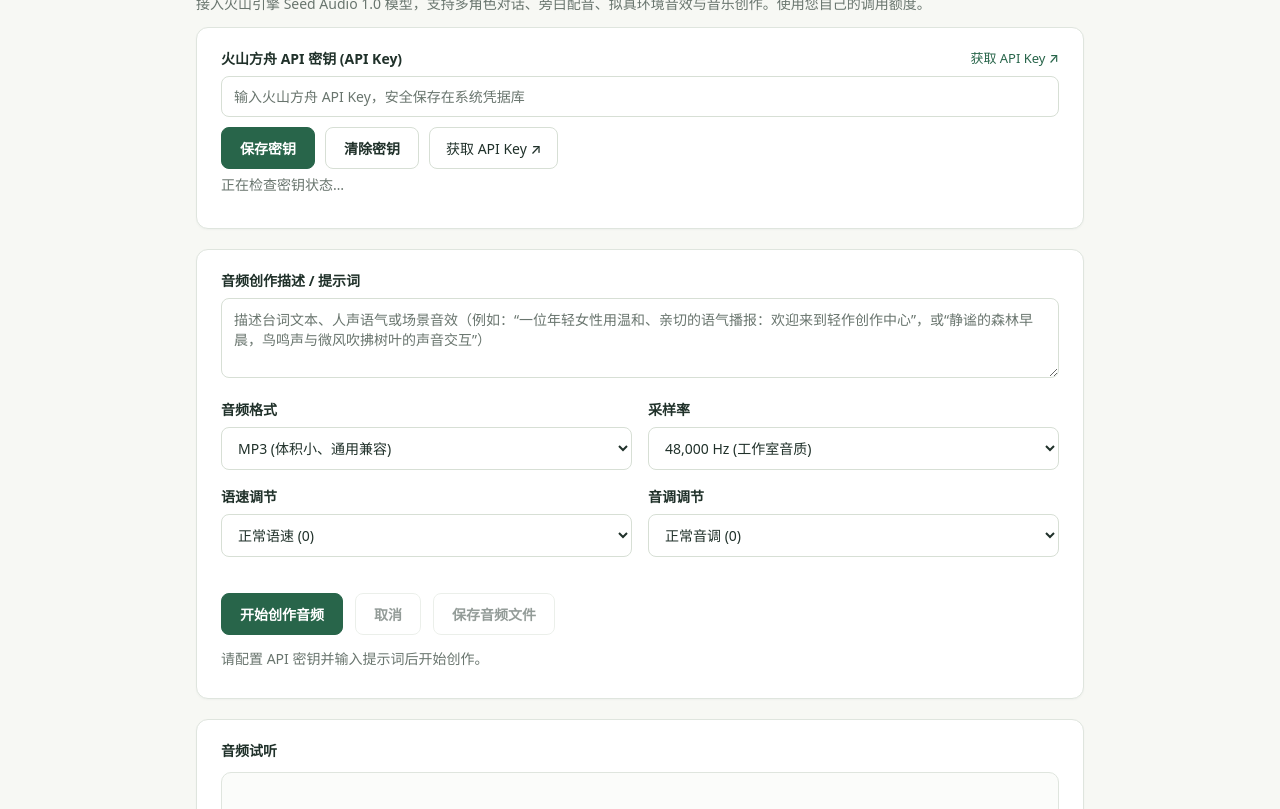
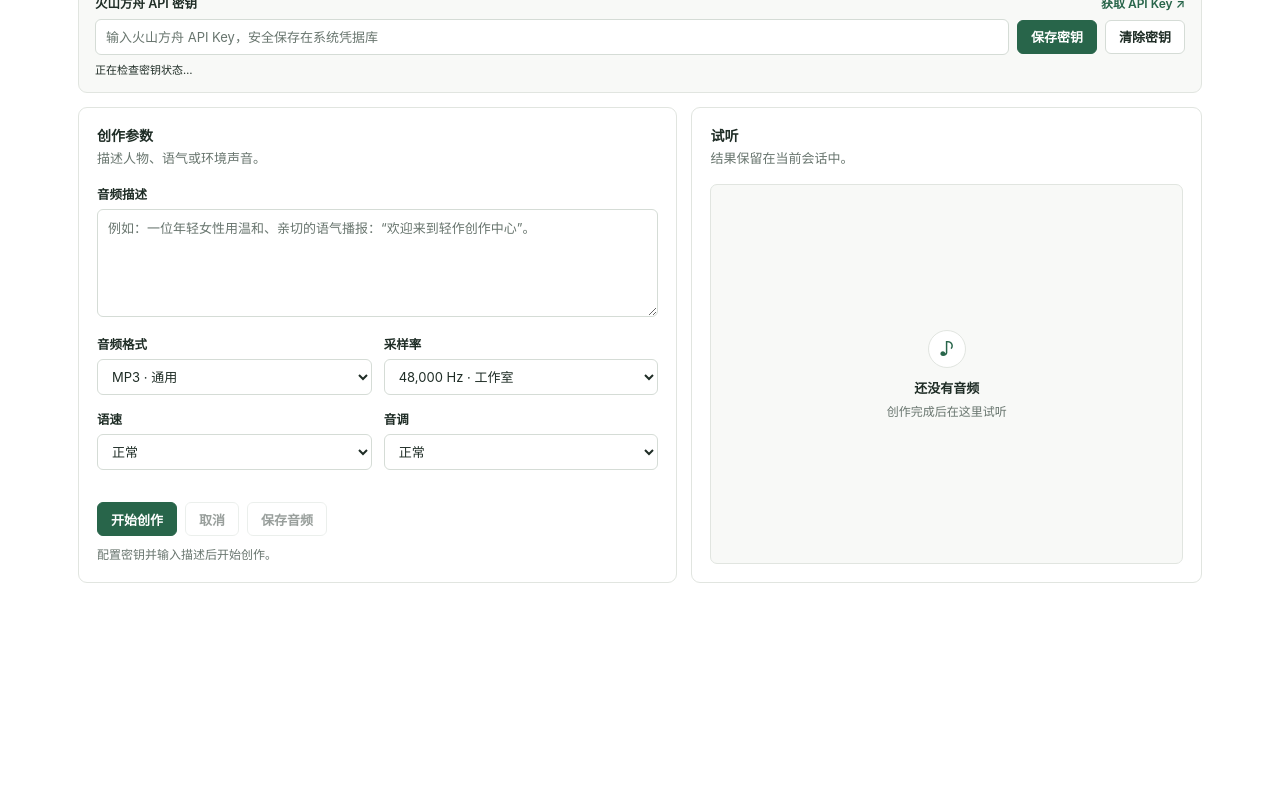
Before and after one commit to ZhiPenTu/qingzuo-plugin-seed-audio, a website with bundled scripts: page ui/index.html in a window 1280 px wide. Shown: the part 120-929 px from the top of the page. After the commit the page ends 800 px from the top, so only its background shows below. Built offline with nearby package versions, Linux system fonts and the light colour scheme.

Commit message:
style: 重新设计工具界面并收紧视觉密度 (#3)

```diff
--- a/package.json
+++ b/package.json
@@ -1,6 +1,6 @@
 {
   "name": "@commerce/plugin-seed-audio",
-  "version": "0.1.2",
+  "version": "0.1.3",
   "private": true,
   "type": "module",
   "commerce": {
@@ -11,7 +11,7 @@
     "category": "音频创作",
     "api": "^1.2.0",
     "ui": "ui/index.html",
-    "releaseNotes": "界面配色统一为轻作底座语义色，支持跟随系统的浅色与深色模式。",
+    "releaseNotes": "重新设计音频创作台，创作参数与试听并列展示，收紧圆角与间距，支持深色与窄屏。",
     "permissions": {
       "files": true,
       "credentials": [
--- a/ui/index.html
+++ b/ui/index.html
@@ -7,86 +7,92 @@
   <link rel="stylesheet" href="style.css">
 </head>
 <body>
-<main>
-  <header>
-    <p class="eyebrow">音频创作</p>
-    <h1>Seed Audio 1.0 音频创作</h1>
-    <p>接入火山引擎 Seed Audio 1.0 模型，支持多角色对话、旁白配音、拟真环境音效与音乐创作。使用您自己的调用额度。</p>
+<main class="tool-page">
+  <header class="page-head">
+    <div>
+      <h1>Seed Audio 音频创作</h1>
+      <p>旁白、对话与场景音效，使用你的火山方舟额度。</p>
+    </div>
+    <span class="mode-badge">音频</span>
   </header>
 
   <section class="card settings">
     <div class="settings-title-row">
-      <label for="key">火山方舟 API 密钥 (API Key)</label>
+      <label for="key">火山方舟 API 密钥</label>
       <a href="https://console.volcengine.com/ark/region:ark+cn-beijing/apiKey" target="_blank" rel="noopener noreferrer" class="link-btn">获取 API Key ↗</a>
     </div>
     <div class="row">
       <input type="password" id="key" autocomplete="off" placeholder="输入火山方舟 API Key，安全保存在系统凭据库">
       <button id="save-key">保存密钥</button>
       <button id="clear-key" class="secondary">清除密钥</button>
-      <a href="https://console.volcengine.com/ark/region:ark+cn-beijing/apiKey" target="_blank" rel="noopener noreferrer" class="button-link secondary">获取 API Key ↗</a>
     </div>
     <p id="key-status" role="status">正在检查密钥状态…</p>
   </section>
 
-  <section class="card">
+  <div class="tool-grid">
+    <section class="card composer">
+      <div class="section-head">
+        <div><h2>创作参数</h2><p>描述人物、语气或环境声音。</p></div>
+      </div>
       <div class="form-group">
-      <label for="prompt">音频创作描述 / 提示词</label>
-      <textarea id="prompt" placeholder="描述台词文本、人声语气或场景音效（例如：“一位年轻女性用温和、亲切的语气播报：欢迎来到轻作创作中心”，或“静谧的森林早晨，鸟鸣声与微风吹拂树叶的声音交互”）"></textarea>
+        <label for="prompt">音频描述</label>
+        <textarea id="prompt" placeholder="例如：一位年轻女性用温和、亲切的语气播报：“欢迎来到轻作创作中心”。"></textarea>
       </div>
 
       <div class="grid-2">
         <div class="form-group">
           <label for="format">音频格式</label>
           <select id="format">
-          <option value="mp3" selected>MP3 (体积小、通用兼容)</option>
-          <option value="wav">WAV (无损音质)</option>
+            <option value="mp3" selected>MP3 · 通用</option>
+            <option value="wav">WAV · 无损</option>
           </select>
         </div>
         <div class="form-group">
           <label for="sample-rate">采样率</label>
           <select id="sample-rate">
-          <option value="48000" selected>48,000 Hz (工作室音质)</option>
-          <option value="24000">24,000 Hz (标准)</option>
+            <option value="48000" selected>48,000 Hz · 工作室</option>
+            <option value="24000">24,000 Hz · 标准</option>
           </select>
         </div>
       </div>
 
       <div class="grid-2">
         <div class="form-group">
-        <label for="speech-rate">语速调节</label>
+          <label for="speech-rate">语速</label>
           <select id="speech-rate">
-          <option value="0" selected>正常语速 (0)</option>
-          <option value="20">稍快 (+20%)</option>
-          <option value="50">快速 (+50%)</option>
-          <option value="-20">稍慢 (-20%)</option>
-          <option value="-50">慢速 (-50%)</option>
+            <option value="0" selected>正常</option>
+            <option value="20">稍快 +20%</option>
+            <option value="50">快速 +50%</option>
+            <option value="-20">稍慢 -20%</option>
+            <option value="-50">慢速 -50%</option>
           </select>
         </div>
         <div class="form-group">
-        <label for="pitch-rate">音调调节</label>
+          <label for="pitch-rate">音调</label>
           <select id="pitch-rate">
-          <option value="0" selected>正常音调 (0)</option>
-          <option value="20">偏高 (+20%)</option>
-          <option value="-20">偏低 (-20%)</option>
+            <option value="0" selected>正常</option>
+            <option value="20">偏高 +20%</option>
+            <option value="-20">偏低 -20%</option>
           </select>
         </div>
       </div>
 
       <div class="actions">
-      <button id="run">开始创作音频</button>
+        <button id="run">开始创作</button>
         <button id="cancel" class="secondary" disabled>取消</button>
-      <button id="save-audio" class="secondary" disabled>保存音频文件</button>
+        <button id="save-audio" class="secondary" disabled>保存音频</button>
       </div>
-    <p id="status" role="status">请配置 API 密钥并输入提示词后开始创作。</p>
+      <p id="status" role="status">配置密钥并输入描述后开始创作。</p>
     </section>
 
-  <section class="card">
-    <label>音频试听</label>
+    <section class="card preview-card">
+      <div class="section-head"><div><h2>试听</h2><p>结果保留在当前会话中。</p></div></div>
       <div class="audio-player-box">
         <audio id="audio-result" controls hidden></audio>
-      <div id="preview-placeholder" class="preview-placeholder">创作完成后即可在此在线试听音频</div>
+        <div id="preview-placeholder" class="preview-placeholder"><span class="preview-mark" aria-hidden="true">♪</span><strong>还没有音频</strong><span>创作完成后在这里试听</span></div>
       </div>
     </section>
+  </div>
 </main>
 <script type="module" src="app.mjs"></script>
 </body>
--- a/ui/style.css
+++ b/ui/style.css
@@ -1,44 +1,40 @@
 :root {
   color-scheme: light;
-  --qz-background: #f7f8f4;
+  --qz-background: #ffffff;
   --qz-surface: #ffffff;
-  --qz-surface-subtle: #fbfcfa;
-  --qz-overlay: #ffffff;
-  --qz-canvas: #e9ede7;
-  --qz-text: #20312a;
-  --qz-text-muted: #69756e;
+  --qz-surface-subtle: #f8f9f7;
+  --qz-canvas: #eff1ed;
+  --qz-text: #1f2d26;
+  --qz-text-muted: #68756e;
   --qz-primary: #28654a;
   --qz-primary-hover: #1e503a;
   --qz-on-primary: #ffffff;
-  --qz-selection: #e4eee5;
-  --qz-on-selection: #28654a;
-  --qz-muted: #f0f3ed;
-  --qz-hover: #edf2eb;
-  --qz-border: #dfe5de;
-  --qz-input: #d7dfd5;
+  --qz-selection: #e7eee8;
+  --qz-on-selection: #245a43;
+  --qz-muted: #f0f2ef;
+  --qz-hover: #edf1ed;
+  --qz-border: #e1e5e0;
+  --qz-input: #d5dcd6;
   --qz-focus: #28654a;
   --qz-danger: #b42318;
   --qz-danger-surface: #f8e9e8;
-  --qz-warning: #956219;
-  --qz-warning-surface: #faf0dd;
   --qz-success: #28654a;
-  --qz-success-surface: #e4eee5;
-  --qz-media-stage: #121a15;
-  --qz-media-text: #a6b5aa;
-  --qz-shadow: 0 1px 2px rgba(32, 49, 42, .04);
-  font-family: system-ui, -apple-system, BlinkMacSystemFont, "Segoe UI", "PingFang SC", sans-serif;
+  --qz-success-surface: #e7eee8;
+  --qz-media-stage: #171e1a;
+  --qz-media-text: #9daa9f;
+  font-family: -apple-system, BlinkMacSystemFont, "Segoe UI", "PingFang SC", "Microsoft YaHei", sans-serif;
   color: var(--qz-text);
   background: var(--qz-background);
+  font-size: 14px;
 }
 
 @media (prefers-color-scheme: dark) {
   :root {
     color-scheme: dark;
-    --qz-background: #19211d;
-    --qz-surface: #202923;
-    --qz-surface-subtle: #1d2721;
-    --qz-overlay: #253129;
-    --qz-canvas: #121a15;
+    --qz-background: #151c18;
+    --qz-surface: #1d2621;
+    --qz-surface-subtle: #202a24;
+    --qz-canvas: #111814;
     --qz-text: #edf3ee;
     --qz-text-muted: #a6b5aa;
     --qz-primary: #99d8ad;
@@ -48,137 +44,340 @@
     --qz-on-selection: #bde6c8;
     --qz-muted: #253029;
     --qz-hover: #2b382f;
-    --qz-border: #36453a;
-    --qz-input: #425447;
+    --qz-border: #35433a;
+    --qz-input: #415246;
     --qz-focus: #99d8ad;
     --qz-danger: #f87171;
     --qz-danger-surface: #36302b;
-    --qz-warning: #ebc780;
-    --qz-warning-surface: #443821;
     --qz-success: #bde6c8;
     --qz-success-surface: #2c4233;
-    --qz-media-stage: #121a15;
-    --qz-media-text: #a6b5aa;
-    --qz-shadow: 0 1px 2px rgba(0, 0, 0, .2);
+    --qz-media-stage: #0f1511;
+    --qz-media-text: #9eaca2;
   }
 }
 
 * { box-sizing: border-box; }
+[hidden] { display: none !important; }
 html, body { min-height: 100%; background: var(--qz-background); }
 body { margin: 0; color: var(--qz-text); }
-main { max-width: 960px; margin: 0 auto; padding: 32px 36px 48px; }
-h1 { margin: 8px 0; font-size: 28px; font-weight: 700; letter-spacing: -.5px; }
-p { margin: 4px 0 12px; color: var(--qz-text-muted); font-size: 14px; line-height: 1.65; }
-.eyebrow { margin-bottom: 4px; color: var(--qz-primary); font-size: 12px; font-weight: 600; letter-spacing: 1.5px; text-transform: uppercase; }
-.card { margin-bottom: 20px; border: 1px solid var(--qz-border); border-radius: 12px; padding: 20px 24px; background: var(--qz-surface); box-shadow: var(--qz-shadow); }
-label { display: block; margin-bottom: 8px; color: var(--qz-text); font-size: 14px; font-weight: 600; }
-.row { display: flex; align-items: center; flex-wrap: wrap; gap: 10px; margin-top: 8px; }
-.form-group { margin-bottom: 16px; }
-.form-group:last-child { margin-bottom: 0; }
-input[type="text"], input[type="password"], textarea, select {
+button, input, textarea, select { font: inherit; }
+
+.tool-page {
+  display: grid;
+  grid-template-columns: minmax(0, 1.08fr) minmax(330px, .92fr);
+  gap: 14px;
+  width: min(1180px, 100%);
+  margin: 0 auto;
+  padding: 24px 28px 40px;
+}
+
+.page-head {
+  grid-column: 1 / -1;
+  display: flex;
+  align-items: flex-start;
+  justify-content: space-between;
+  gap: 18px;
+  padding: 1px 1px 6px;
+}
+
+.page-head h1 {
+  margin: 0 0 5px;
+  font-size: 22px;
+  line-height: 1.25;
+  font-weight: 650;
+  letter-spacing: -.25px;
+}
+
+.page-head p,
+.section-head p {
+  margin: 0;
+  color: var(--qz-text-muted);
+  font-size: 13px;
+  line-height: 1.55;
+}
+
+.mode-badge {
+  flex: 0 0 auto;
+  border: 1px solid var(--qz-border);
+  border-radius: 5px;
+  padding: 4px 8px;
+  color: var(--qz-text-muted);
+  background: var(--qz-surface);
+  font-size: 11px;
+  font-weight: 600;
+}
+
+.card {
+  min-width: 0;
+  border: 1px solid var(--qz-border);
+  border-radius: 9px;
+  background: var(--qz-surface);
+}
+
+.settings {
+  grid-column: 1 / -1;
+  padding: 14px 16px;
+  background: var(--qz-surface-subtle);
+}
+
+.settings-title-row {
+  display: flex;
+  align-items: center;
+  justify-content: space-between;
+  gap: 12px;
+  margin-bottom: 7px;
+}
+
+.settings-title-row label { margin: 0; }
+.settings .row { margin-top: 0; }
+.settings #key-status { min-height: 17px; margin: 6px 0 0; font-size: 11px; }
+
+.tool-grid {
+  display: contents;
+}
+
+.composer,
+.preview-card {
+  min-height: 410px;
+  padding: 18px;
+}
+
+.composer { display: flex; flex-direction: column; }
+.preview-card { display: flex; flex-direction: column; }
+
+.section-head {
+  display: flex;
+  align-items: flex-start;
+  justify-content: space-between;
+  gap: 12px;
+  margin-bottom: 16px;
+}
+
+.section-head h2 {
+  margin: 0 0 3px;
+  font-size: 14px;
+  font-weight: 650;
+  line-height: 1.4;
+}
+
+label {
+  display: block;
+  margin-bottom: 6px;
+  color: var(--qz-text);
+  font-size: 12.5px;
+  font-weight: 600;
+}
+
+.row,
+.actions {
+  display: flex;
+  align-items: center;
+  flex-wrap: wrap;
+  gap: 8px;
+}
+
+.row input[type="password"] { flex: 1 1 280px; }
+
+.form-group { margin-bottom: 14px; }
+.form-group:last-of-type { margin-bottom: 0; }
+
+input[type="text"],
+input[type="password"],
+textarea,
+select {
   width: 100%;
+  min-height: 36px;
   border: 1px solid var(--qz-input);
-  border-radius: 8px;
-  padding: 10px 12px;
+  border-radius: 6px;
+  padding: 8px 10px;
   color: var(--qz-text);
   background: var(--qz-surface);
-  font: inherit;
-  font-size: 14px;
+  font-size: 13px;
+  outline: none;
   transition: border-color .15s, box-shadow .15s;
 }
-input::placeholder, textarea::placeholder { color: var(--qz-text-muted); opacity: 1; }
-input[type="text"]:focus, input[type="password"]:focus, textarea:focus, select:focus {
-  outline: none;
+
+input::placeholder,
+textarea::placeholder { color: var(--qz-text-muted); opacity: 1; }
+
+input:focus,
+textarea:focus,
+select:focus {
   border-color: var(--qz-focus);
-  box-shadow: 0 0 0 3px color-mix(in srgb, var(--qz-focus) 16%, transparent);
+  box-shadow: 0 0 0 3px color-mix(in srgb, var(--qz-focus) 13%, transparent);
 }
-textarea { min-height: 80px; resize: vertical; }
-.grid-2 { display: grid; grid-template-columns: repeat(2, minmax(0, 1fr)); gap: 16px; }
-.grid-3 { display: grid; grid-template-columns: repeat(3, minmax(0, 1fr)); gap: 16px; }
+
+textarea {
+  min-height: 108px;
+  resize: vertical;
+  line-height: 1.65;
+}
+
+.grid-2,
+.grid-3 {
+  display: grid;
+  grid-template-columns: repeat(2, minmax(0, 1fr));
+  gap: 12px;
+}
+
+.grid-3 { grid-template-columns: repeat(3, minmax(0, 1fr)); }
+
 button {
   display: inline-flex;
   align-items: center;
   justify-content: center;
+  min-height: 34px;
   border: 1px solid var(--qz-primary);
-  border-radius: 8px;
-  padding: 10px 18px;
+  border-radius: 6px;
+  padding: 6px 13px;
   color: var(--qz-on-primary);
   background: var(--qz-primary);
-  font: inherit;
-  font-size: 14px;
+  font-size: 13px;
   font-weight: 600;
+  white-space: nowrap;
   cursor: pointer;
   transition: background-color .15s, border-color .15s, opacity .15s;
 }
-button:hover:not(:disabled) { border-color: var(--qz-primary-hover); background: var(--qz-primary-hover); }
-button.secondary { border-color: var(--qz-input); color: var(--qz-text); background: var(--qz-surface); }
-button.secondary:hover:not(:disabled) { border-color: var(--qz-primary); color: var(--qz-on-selection); background: var(--qz-selection); }
-button:disabled { opacity: .48; cursor: not-allowed; }
-button:focus-visible, .button-link:focus-visible { outline: 2px solid var(--qz-focus); outline-offset: 2px; }
-.actions { display: flex; align-items: center; flex-wrap: wrap; gap: 12px; margin: 20px 0 12px; }
-#status { min-height: 20px; margin: 8px 0; color: var(--qz-text-muted); font-size: 14px; }
+
+button:hover:not(:disabled) {
+  border-color: var(--qz-primary-hover);
+  background: var(--qz-primary-hover);
+}
+
+button.secondary {
+  border-color: var(--qz-input);
+  color: var(--qz-text);
+  background: var(--qz-surface);
+}
+
+button.secondary:hover:not(:disabled) {
+  border-color: var(--qz-primary);
+  color: var(--qz-on-selection);
+  background: var(--qz-selection);
+}
+
+button:disabled { opacity: .45; cursor: not-allowed; }
+button:focus-visible,
+.link-btn:focus-visible { outline: 2px solid var(--qz-focus); outline-offset: 2px; }
+
+.actions {
+  margin-top: auto;
+  padding-top: 18px;
+}
+
+#status {
+  min-height: 18px;
+  margin: 10px 0 0;
+  color: var(--qz-text-muted);
+  font-size: 12px;
+  line-height: 1.5;
+}
+
 #status.error { color: var(--qz-danger); font-weight: 500; }
 #status.success { color: var(--qz-success); font-weight: 500; }
+
+.link-btn {
+  color: var(--qz-primary);
+  font-size: 12px;
+  font-weight: 600;
+  text-decoration: none;
+}
+
+.link-btn:hover { color: var(--qz-on-selection); text-decoration: underline; }
+
+.audio-player-box {
+  display: flex;
+  flex: 1;
+  min-height: 280px;
+  align-items: center;
+  justify-content: center;
+  overflow: hidden;
+  border: 1px solid var(--qz-border);
+  border-radius: 7px;
+  padding: 16px;
+  background: var(--qz-surface-subtle);
+}
+
+.audio-player-box audio { width: 100%; }
+
+.preview-placeholder {
+  display: flex;
+  align-items: center;
+  flex-direction: column;
+  gap: 5px;
+  padding: 22px;
+  color: var(--qz-text-muted);
+  font-size: 12px;
+  text-align: center;
+}
+
+.preview-placeholder strong { color: var(--qz-text); font-size: 13px; font-weight: 600; }
+.preview-mark {
+  display: grid;
+  place-items: center;
+  width: 38px;
+  height: 38px;
+  margin-bottom: 5px;
+  border: 1px solid var(--qz-border);
+  border-radius: 50%;
+  color: var(--qz-primary);
+  background: var(--qz-surface);
+  font-size: 19px;
+}
+
 .preview-container {
   position: relative;
   display: flex;
+  flex: 1;
+  min-height: 280px;
   align-items: center;
   justify-content: center;
-  min-height: 280px;
   overflow: hidden;
-  margin-top: 16px;
   border: 1px solid var(--qz-border);
-  border-radius: 12px;
+  border-radius: 7px;
   background: var(--qz-media-stage);
 }
-.preview-container video, .preview-container img { max-width: 100%; max-height: 480px; object-fit: contain; }
-.preview-placeholder { padding: 24px; color: var(--qz-media-text); font-size: 14px; text-align: center; }
+
+.preview-container video,
+.preview-container img {
+  max-width: 100%;
+  max-height: 520px;
+  object-fit: contain;
+}
+
+.preview-container .preview-placeholder { color: var(--qz-media-text); }
+.preview-container .preview-placeholder strong { color: #e6eee8; }
+.preview-container .preview-mark { border-color: #354039; background: #212a25; color: #b9cbbf; }
+
 .thumb-preview {
   display: block;
-  width: 96px;
-  height: 96px;
+  width: 84px;
+  height: 84px;
   margin-top: 8px;
   border: 1px solid var(--qz-input);
-  border-radius: 8px;
+  border-radius: 6px;
   object-fit: cover;
   background: var(--qz-canvas);
 }
-.audio-player-box {
-  display: flex;
-  flex-direction: column;
-  gap: 12px;
-  margin-top: 12px;
-  border: 1px solid var(--qz-border);
-  border-radius: 10px;
-  padding: 16px 20px;
-  background: var(--qz-surface-subtle);
+
+#image-info { margin: 6px 0 0; font-size: 11px; }
+
+@media (max-width: 860px) {
+  .tool-page { grid-template-columns: minmax(0, 1fr); padding: 20px 18px 32px; }
+  .page-head, .settings { grid-column: 1; }
+  .composer, .preview-card { min-height: 0; }
+  .preview-card { min-height: 330px; }
 }
-.audio-player-box audio { width: 100%; }
-.settings-title-row { display: flex; align-items: center; justify-content: space-between; margin-bottom: 8px; }
-.settings-title-row label { margin-bottom: 0; }
-.link-btn { display: inline-flex; align-items: center; gap: 4px; color: var(--qz-primary); font-size: 13px; font-weight: 500; text-decoration: none; }
-.link-btn:hover { color: var(--qz-on-selection); text-decoration: underline; }
-.button-link {
-  display: inline-flex;
-  align-items: center;
-  justify-content: center;
-  border: 1px solid var(--qz-input);
-  border-radius: 8px;
-  padding: 10px 16px;
-  color: var(--qz-text);
-  background: var(--qz-surface);
-  font: inherit;
-  font-size: 14px;
-  font-weight: 500;
-  text-decoration: none;
-  white-space: nowrap;
-  transition: background-color .15s, border-color .15s, color .15s;
+
+@media (max-width: 560px) {
+  .tool-page { padding: 16px 14px 28px; }
+  .page-head { align-items: center; }
+  .page-head h1 { font-size: 20px; }
+  .grid-2, .grid-3 { grid-template-columns: minmax(0, 1fr); }
+  .settings .row > button { flex: 1 1 auto; }
+  .card { border-radius: 8px; }
 }
-.button-link:hover { border-color: var(--qz-primary); color: var(--qz-on-selection); background: var(--qz-selection); }
-@media (max-width: 680px) {
-  main { padding: 20px 16px 36px; }
-  .grid-2, .grid-3 { grid-template-columns: minmax(0, 1fr); gap: 12px; }
-}
+
 @media (prefers-reduced-motion: reduce) {
   *, *::before, *::after { transition: none !important; }
 }
```
Also changed, not shown: .github/workflows/release.yml, 1 other file. Lines whose indentation alone changed are shown as unchanged.
